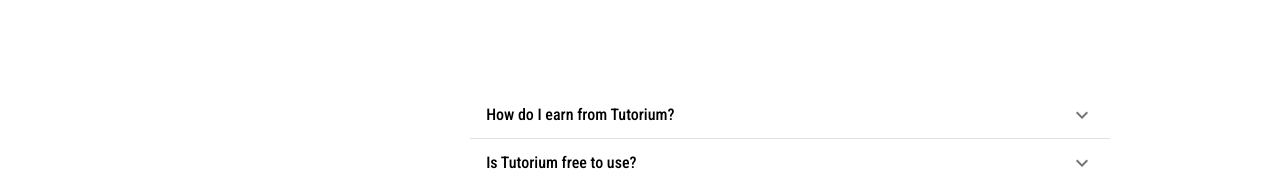
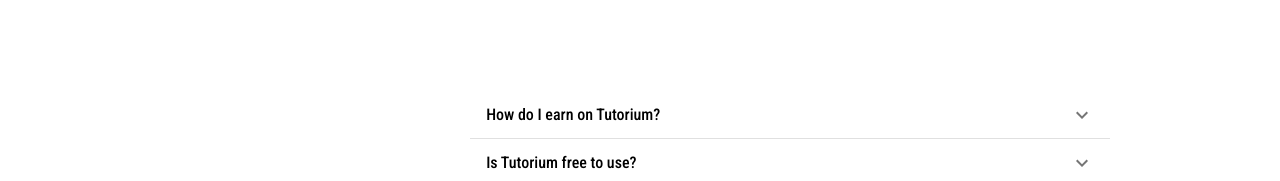
Before and after one commit to Law-son/tutorium, a React (Vite) app in the folder client/: page / in a window 1280 px wide. Shown: the part 3968-4149 px from the top of the page. Built offline with nearby package versions, Linux system fonts and the light colour scheme.

Commit message:
fix: typo

```diff
--- a/client/src/components/Pers/Faq.jsx
+++ b/client/src/components/Pers/Faq.jsx
@@ -29,7 +29,7 @@
               fontWeight: "500",
             }}
           >
-            How do I earn from Tutorium?
+            How do I earn on Tutorium?
           </AccordionSummary>
           <AccordionDetails
             sx={{
```
